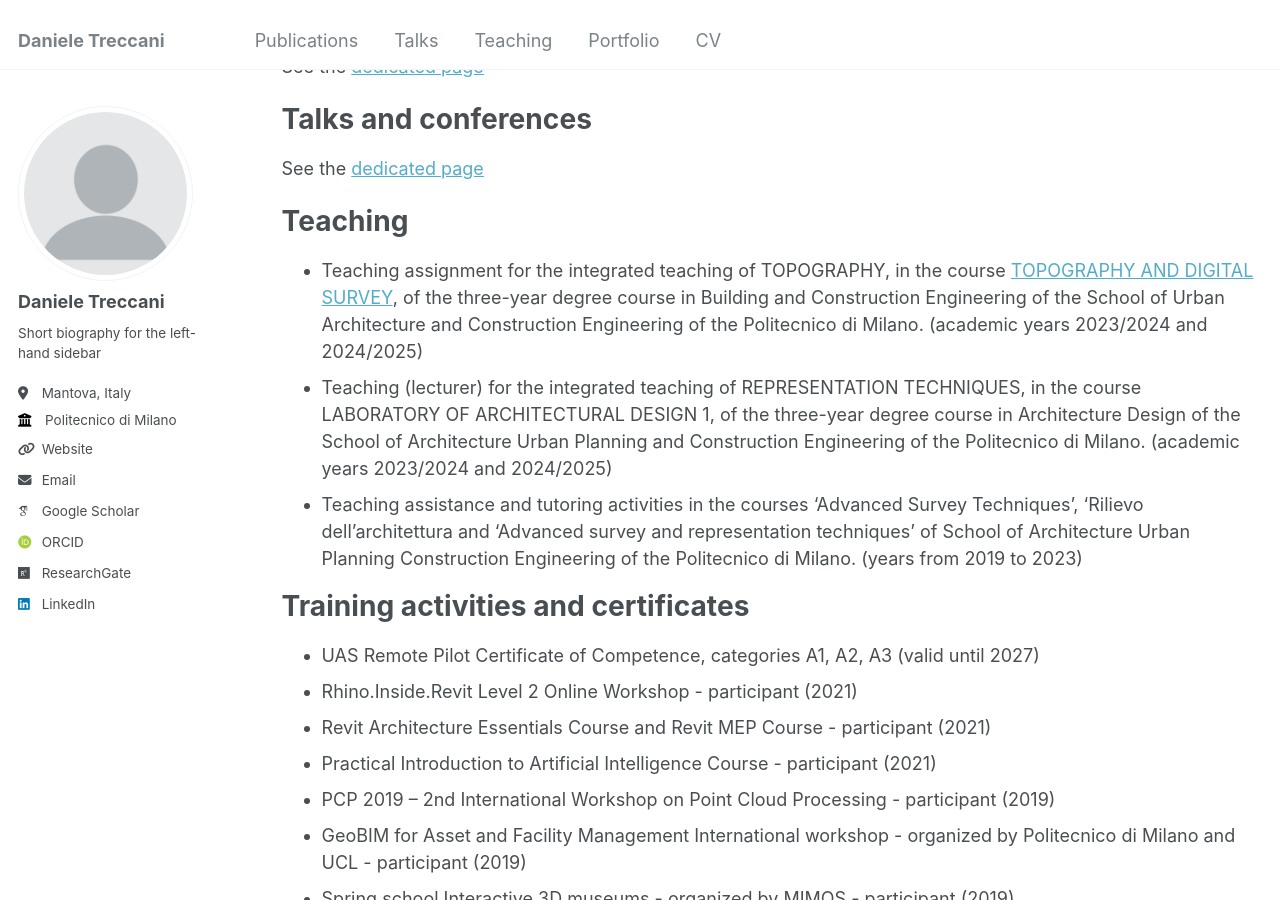
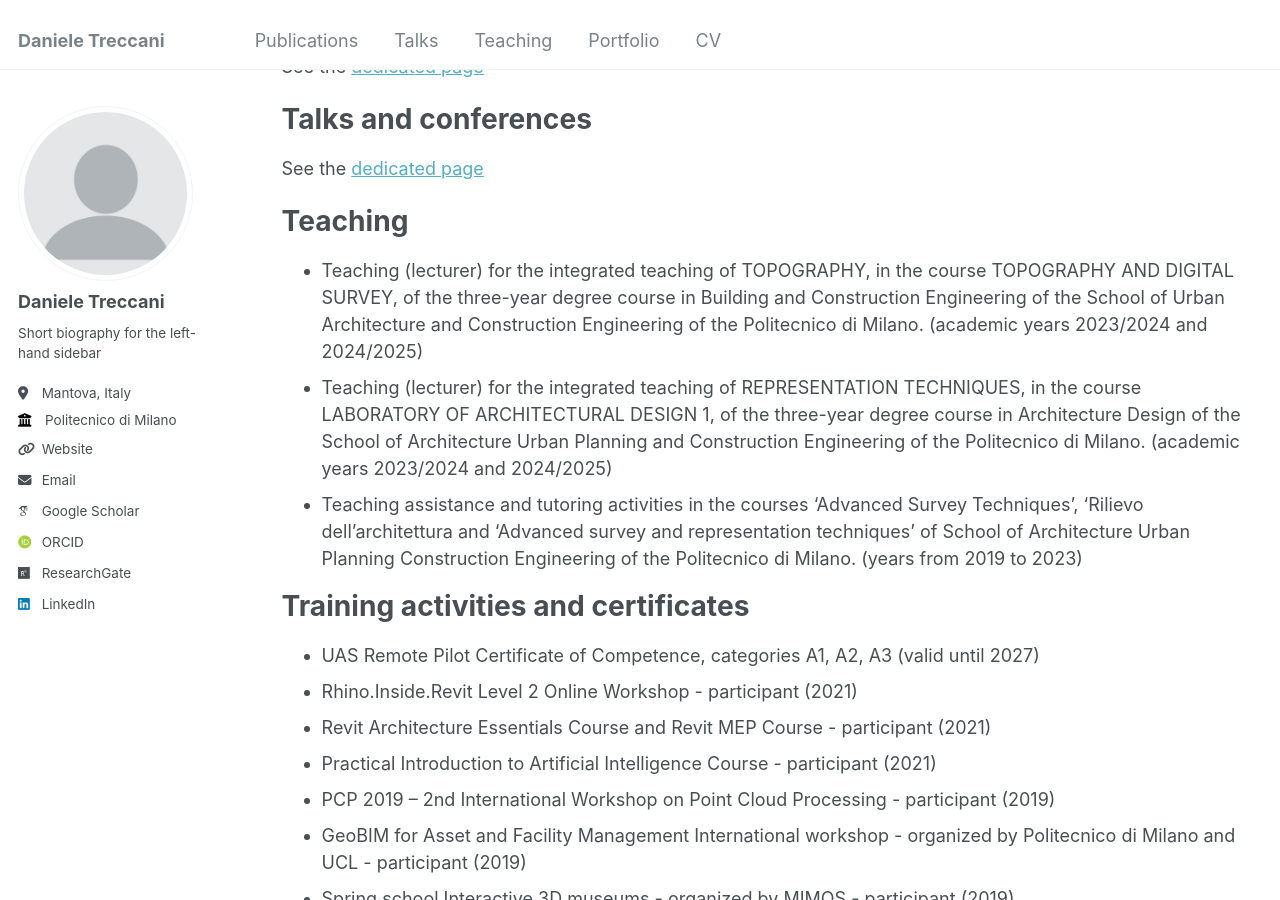
Before and after one commit to DanTRK/DanTRK.github.io, a Jekyll site: the page built from _pages/cv.md, in a window 1280 px wide and 900 px high, scrolled down 1385 px. Built offline with Jekyll 4.4.1, drawn with Linux system fonts in a browser that asks for light colours; some web fonts are replaced.

Commit message:
Update cv.md

```diff
--- a/_pages/cv.md
+++ b/_pages/cv.md
@@ -61,7 +61,7 @@ See the [dedicated page](publications.md)
 
 Teaching
 ======
-*  Teaching assignment for the integrated teaching of TOPOGRAPHY, in the course [TOPOGRAPHY AND DIGITAL SURVEY](https://www11.ceda.polimi.it/schedaincarico/schedaincarico/controller/scheda_pubblica/SchedaPublic.do?&evn_default=evento&c_classe=834024&lang=IT&__pj0=0&__pj1=b2811784d9742ed11ffa262865d4e317), of the three-year degree course in Building and Construction Engineering of the School of Urban Architecture and Construction Engineering of the Politecnico di Milano. (academic years 2023/2024 and 2024/2025)
+*  Teaching (lecturer) for the integrated teaching of TOPOGRAPHY, in the course TOPOGRAPHY AND DIGITAL SURVEY, of the three-year degree course in Building and Construction Engineering of the School of Urban Architecture and Construction Engineering of the Politecnico di Milano. (academic years 2023/2024 and 2024/2025)
 *  Teaching (lecturer) for the integrated teaching of REPRESENTATION TECHNIQUES, in the course LABORATORY OF ARCHITECTURAL DESIGN 1, of the three-year degree course in Architecture Design of the School of Architecture Urban Planning and Construction Engineering of the Politecnico di Milano. (academic years 2023/2024 and 2024/2025)
 *  Teaching assistance and tutoring activities in the courses ‘Advanced Survey Techniques’, ‘Rilievo dell'architettura and ‘Advanced survey and representation techniques’ of School of Architecture Urban Planning Construction Engineering of the Politecnico di Milano. (years from 2019 to 2023)
 
```
